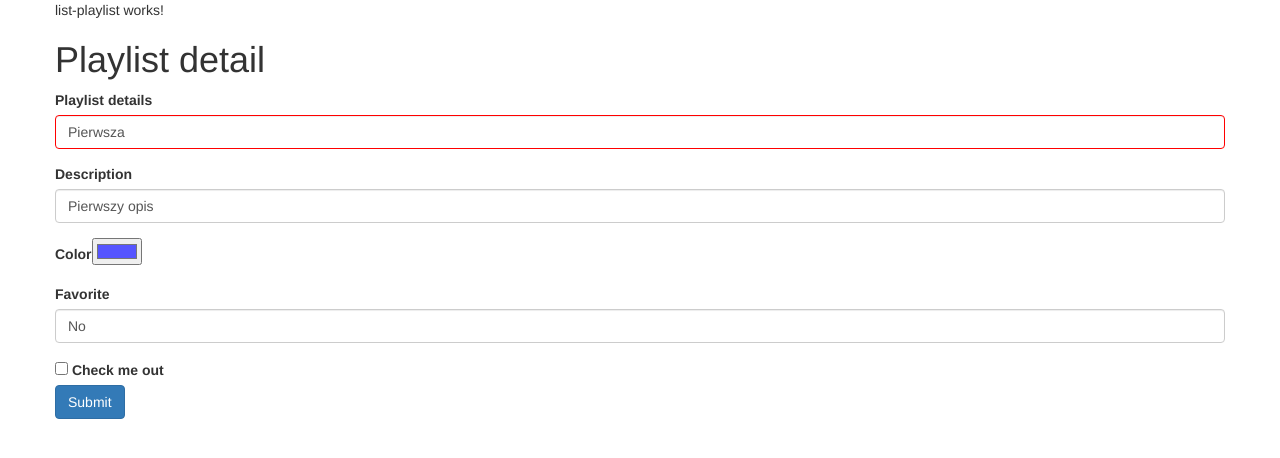
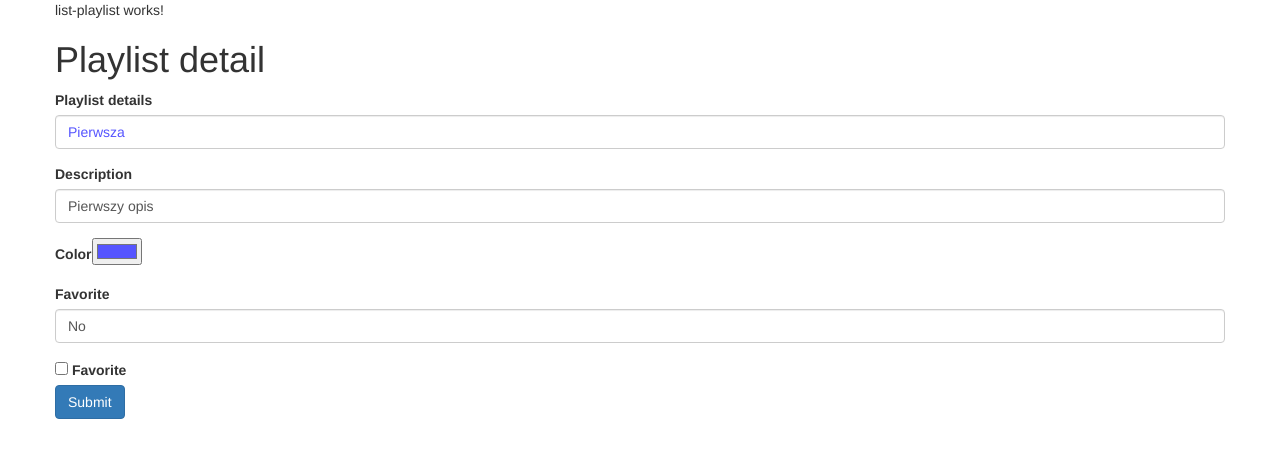
Before and after one commit to j-bogacz/AngularTraining, an Angular app in the folder soptify/: page / in a window 1280 px wide. Shown: the top 458 px of the page. Built offline with nearby package versions, Linux system fonts and the light colour scheme.

Commit message:
data binding 2

```diff
--- a/soptify/src/app/detail-playlist/detail-playlist.component.html
+++ b/soptify/src/app/detail-playlist/detail-playlist.component.html
@@ -9,7 +9,8 @@
       aria-describedby="emailHelp"
       placeholder="Enter name"
       [value]="playlist.name"
-      [style.border-color]="'red'"
+      [style.color]="playlist.color"
+      (change)="playlist.name = $event.target.value"
     >
   </div>
   <div class="form-group">
@@ -19,27 +20,37 @@
       class="form-control"
       id="description"
       placeholder="Description"
-      [value]="playlist.description">
+      [value]="playlist.description"
+      (change)="playlist.description = $event.target.value"
+      >
   </div>
   <div class="form-group">
     <label for="colorInput">Color</label>
-    <input type="color"  id="colorInput" [value]="playlist.color" >
+    <input type="color"
+           id="colorInput"
+           [value]="playlist.color"
+           (change)="playlist.color =$event.target.value">
   </div>
 
   <div class="form-group">
-    <label for="description">Favorite</label>
+    <label for="favorite">Favorite</label>
     <input
       type="text"
       class="form-control"
       id="favorite"
       placeholder="Description"
-      [value]="playlist.favorite? 'Yes':'No'">
+      [value]="playlist.favorite? 'Yes':'No'"
+     >
   </div>
 
   <div class="form-check">
     <label class="form-check-label">
-      <input type="checkbox" class="form-check-input" [checked]="playlist.favorite">
-      Check me out
+      <input type="checkbox"
+             class="form-check-input"
+             [checked]="playlist.favorite"
+             (change)="playlist.favorite = $event.target.checked"
+      >
+     Favorite
     </label>
   </div>
 
--- a/soptify/src/app/detail-playlist/detail-playlist.component.ts
+++ b/soptify/src/app/detail-playlist/detail-playlist.component.ts
@@ -27,10 +27,4 @@ export class DetailPlaylistComponent implements OnInit {
     favorite: false,
     color: '#5655ff'
   }
-
-  PlaylistName :string = "Pierwsza";
-  description: string = 'Opis pierwszego';
-  playlistColor : string = "#ff0000"
-
-
 }
```
